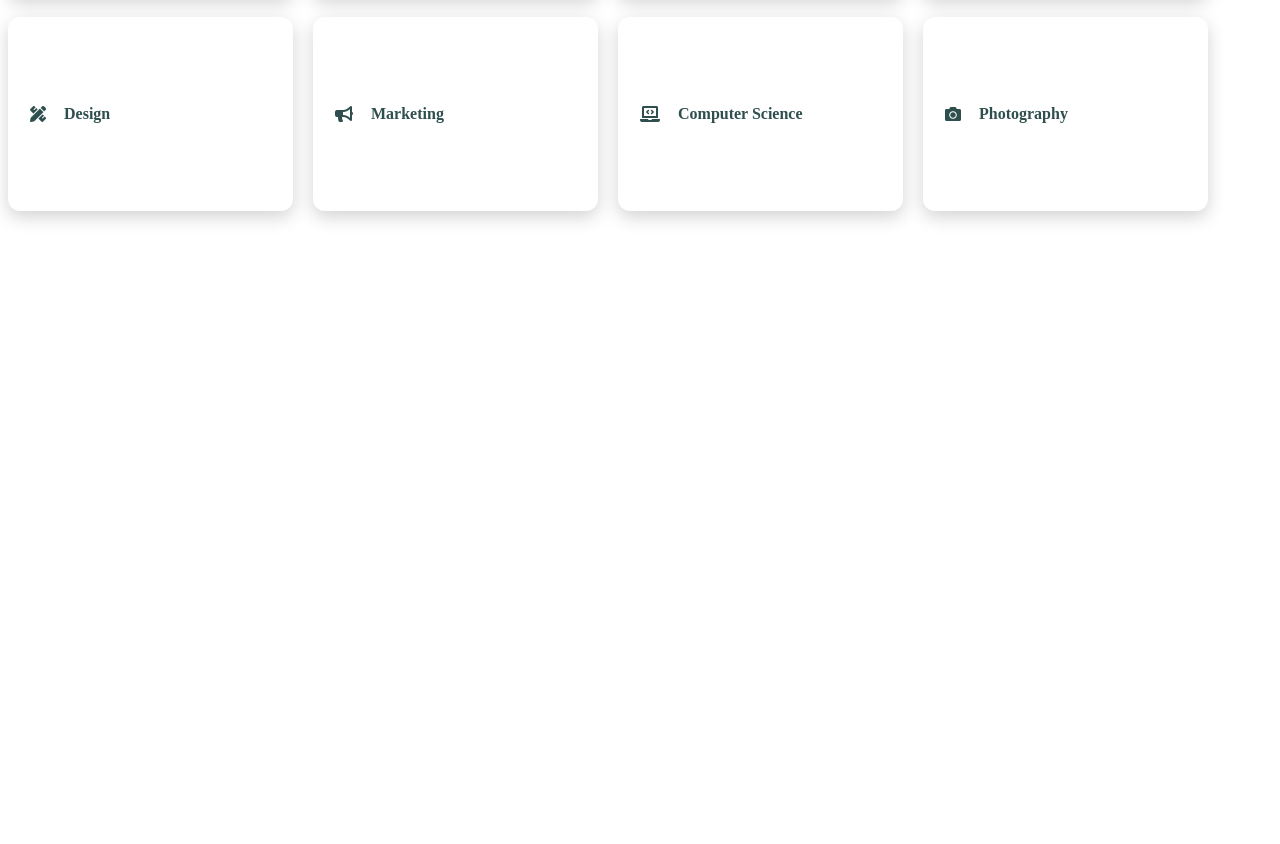
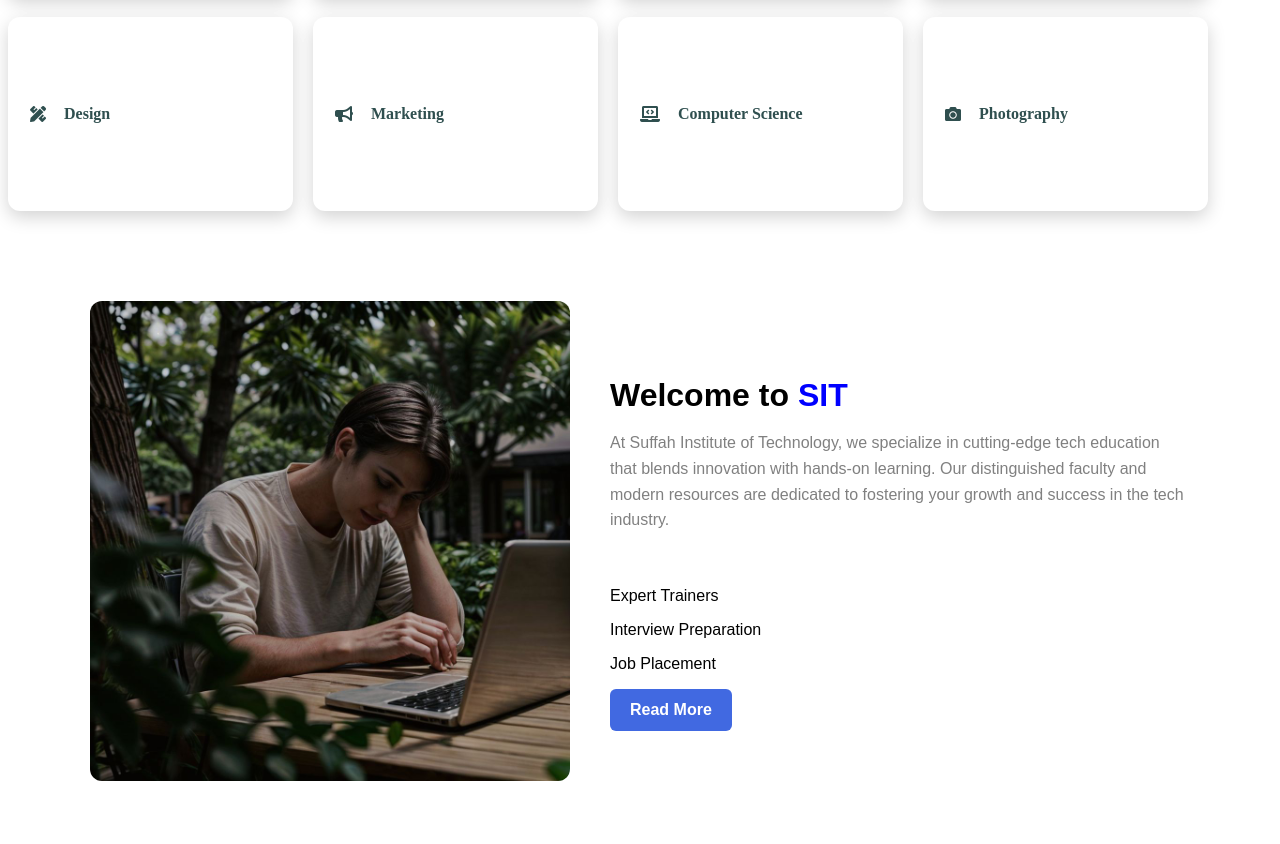
Before and after one commit to farhan867/sit-clone, a plain HTML site: page index.html in a window 1280 px wide. Shown: the part 1356-2200 px from the top of the page. Before the commit the page ends 1597 px from the top, so only its background shows below. Drawn offline with nearby package versions, Linux system fonts and the light colour scheme.

Commit message:
initial commit

```diff
--- a/index.html
+++ b/index.html
@@ -103,6 +103,27 @@
 
 </section>
 
+  <!-- about section -->
+<section class="about">
+  <div class="about__container">
+    <!-- Left Side: Image -->
+    <div class="about__image">
+      <img src="image/about.jpg" alt="About SIT">
+    </div>
+
+    <!-- Right Side: Text -->
+    <div class="about__content">
+      <h2 class="about__title">Welcome to <span class="about__highlight">SIT</span></h2>
+      <p class="about__text">
+       At Suffah Institute of Technology, we specialize in cutting-edge tech education that blends innovation with hands-on learning. Our distinguished faculty and modern resources are dedicated to fostering your growth and success in the tech industry.
+       </p> <br>
+       <p>Expert Trainers </p>
+       <p>Interview Preparation</p>
+       <p> Job Placement</p>
+      <a href="#" class="about__button">Read More</a>
+    </div>
+  </div>
+</section>
 
 
 
--- a/style.css
+++ b/style.css
@@ -257,19 +257,69 @@
   font-weight: 700;
   transition: transform 0.18s ease, box-shadow 0.18s ease;
 }
-
-/* Responsive breakpoints */
-@media (max-width: 992px) {
-  .cats-grid {
-    grid-template-columns: repeat(2, minmax(220px, 1fr)); /* 2 cards per row on tablet */
-  }
+/* Section Wrapper */
+.about {
+  background-color: white;
+  padding: 60px 20px;
+  font-family: Arial, sans-serif;
+  color: black;
 }
 
-@media (max-width: 576px) {
-  .cats-grid {
-    grid-template-columns: 1fr; /* 1 card per row on mobile */
-  }
+/* Grid container */
+.about__container {
+  max-width: 1100px;
+  margin: 0 auto;
+  display: flex;
+  align-items: center;
+  gap: 40px;
+  flex-wrap: wrap;
 }
+
+/* Image */
+.about__image img {
+  width: 100%;
+  max-width: 480px;
+  border-radius: 12px;
+  display: block;
+}
+
+/* Text Side */
+.about__content {
+  flex: 1;
+}
+
+.about__title {
+  font-size: 32px;
+  margin-bottom: 16px;
+}
+
+.about__highlight {
+  color: blue;   /* Accent color */
+}
+
+.about__text {
+  font-size: 16px;
+  color: gray;
+  margin-bottom: 20px;
+  line-height: 1.6;
+}
+
+/* Button */
+.about__button {
+  display: inline-block;
+  background-color: royalblue;
+  color: white;
+  padding: 12px 20px;
+  text-decoration: none;
+  border-radius: 6px;
+  font-weight: bold;
+}
+
+.about__button:hover {
+  background-color: navy;
+}
+
+
 
 
 
@@ -346,9 +396,27 @@
     flex-direction: column;
     gap: 15px;
   }
+    .about__container {
+    flex-direction: column;
+    text-align: center;
+  }
+  .about__image img {
+    max-width: 100%;
+  }
 }
 
 
 @media (max-width: 420px) {
   .top-bar-contacts a { display: inline-block; padding: 6px 8px; font-size: 13px; }
 }
+@media (max-width: 992px) {
+  .cats-grid {
+    grid-template-columns: repeat(2, minmax(220px, 1fr)); /* 2 cards per row on tablet */
+  }
+}
+
+@media (max-width: 576px) {
+  .cats-grid {
+    grid-template-columns: 1fr; /* 1 card per row on mobile */
+  }
+}
```
Also changed, not shown: image/about.jpg (added).
